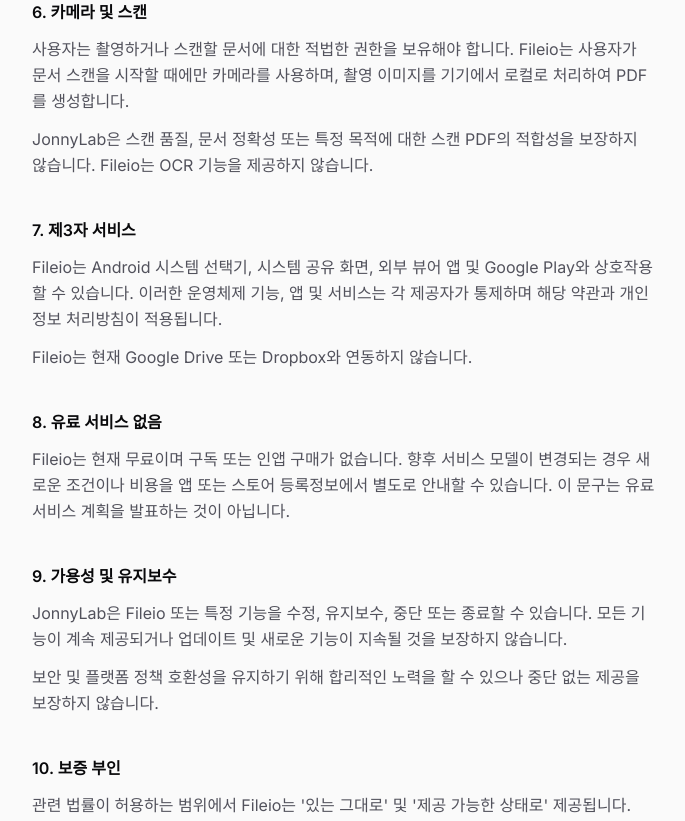
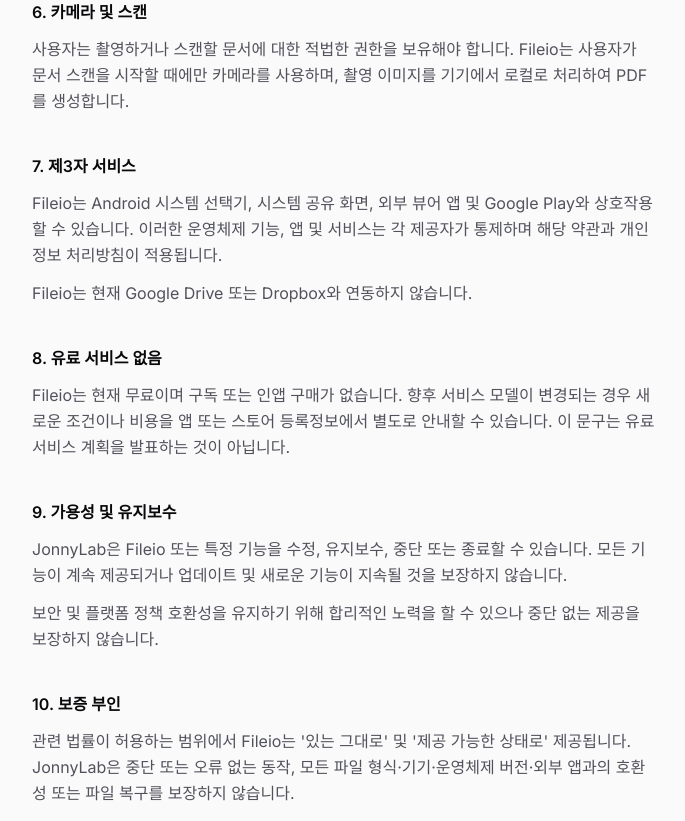
Before and after one commit to iamjohn96/jonnylab, a Next.js app: page /fileio/terms/ko in a window 1280 px wide. Shown: the part 1380-2201 px from the top of the page, without its empty margins (296-981 px from the left). Built offline with nearby package versions, Linux system fonts and the light colour scheme.

Commit message:
docs(fileio): update privacy policy and terms for local-only release

```diff
--- a/app/fileio/terms/ko/page.tsx
+++ b/app/fileio/terms/ko/page.tsx
@@ -48,7 +48,6 @@
     title: "카메라 및 스캔",
     paragraphs: [
       "사용자는 촬영하거나 스캔할 문서에 대한 적법한 권한을 보유해야 합니다. Fileio는 사용자가 문서 스캔을 시작할 때에만 카메라를 사용하며, 촬영 이미지를 기기에서 로컬로 처리하여 PDF를 생성합니다.",
-      "JonnyLab은 스캔 품질, 문서 정확성 또는 특정 목적에 대한 스캔 PDF의 적합성을 보장하지 않습니다. Fileio는 OCR 기능을 제공하지 않습니다.",
     ],
   },
   {
--- a/app/fileio/terms/page.tsx
+++ b/app/fileio/terms/page.tsx
@@ -47,7 +47,6 @@
     title: "Camera and Scanning",
     paragraphs: [
       "You must have the lawful right to photograph or scan a document. Fileio uses the camera only when you start document scanning and processes captured images locally to create a PDF.",
-      "JonnyLab does not guarantee scan quality, document accuracy, or the suitability of a scanned PDF for a particular purpose. Fileio does not provide OCR.",
     ],
   },
   {
```
